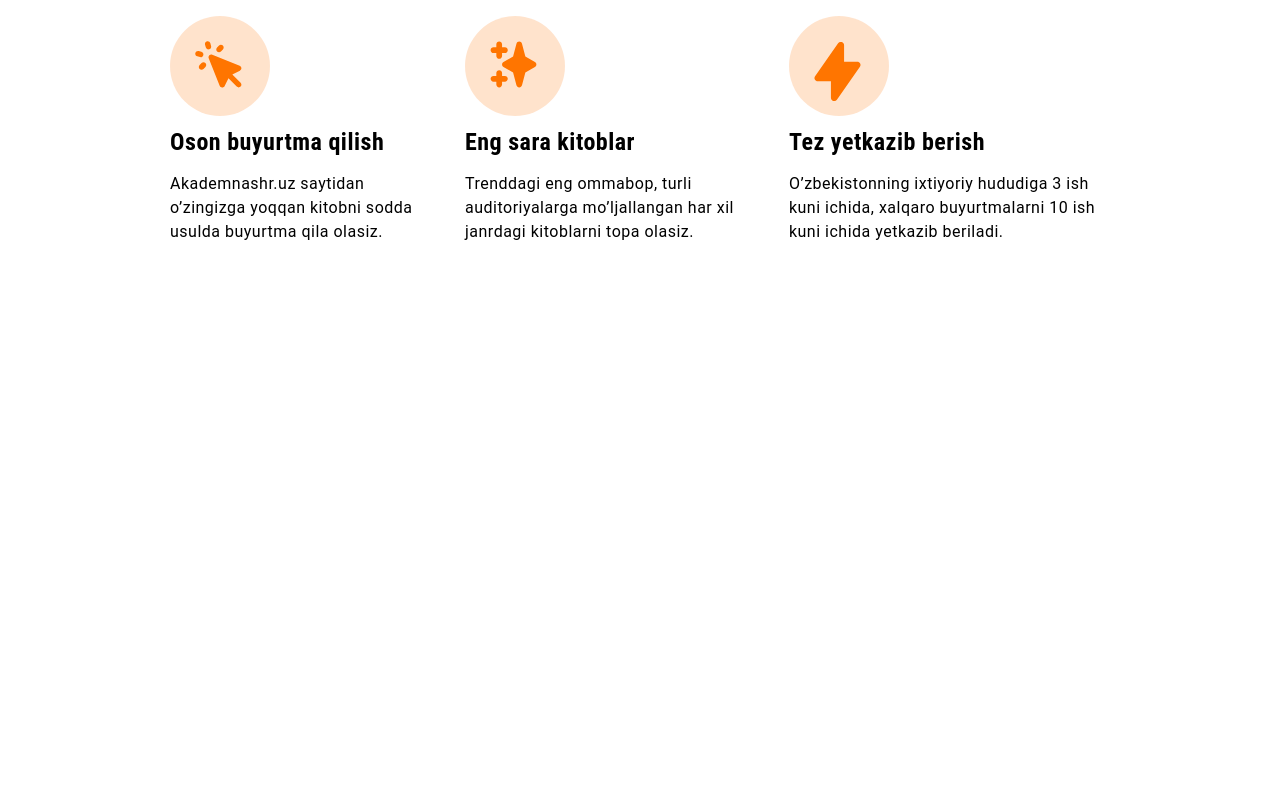
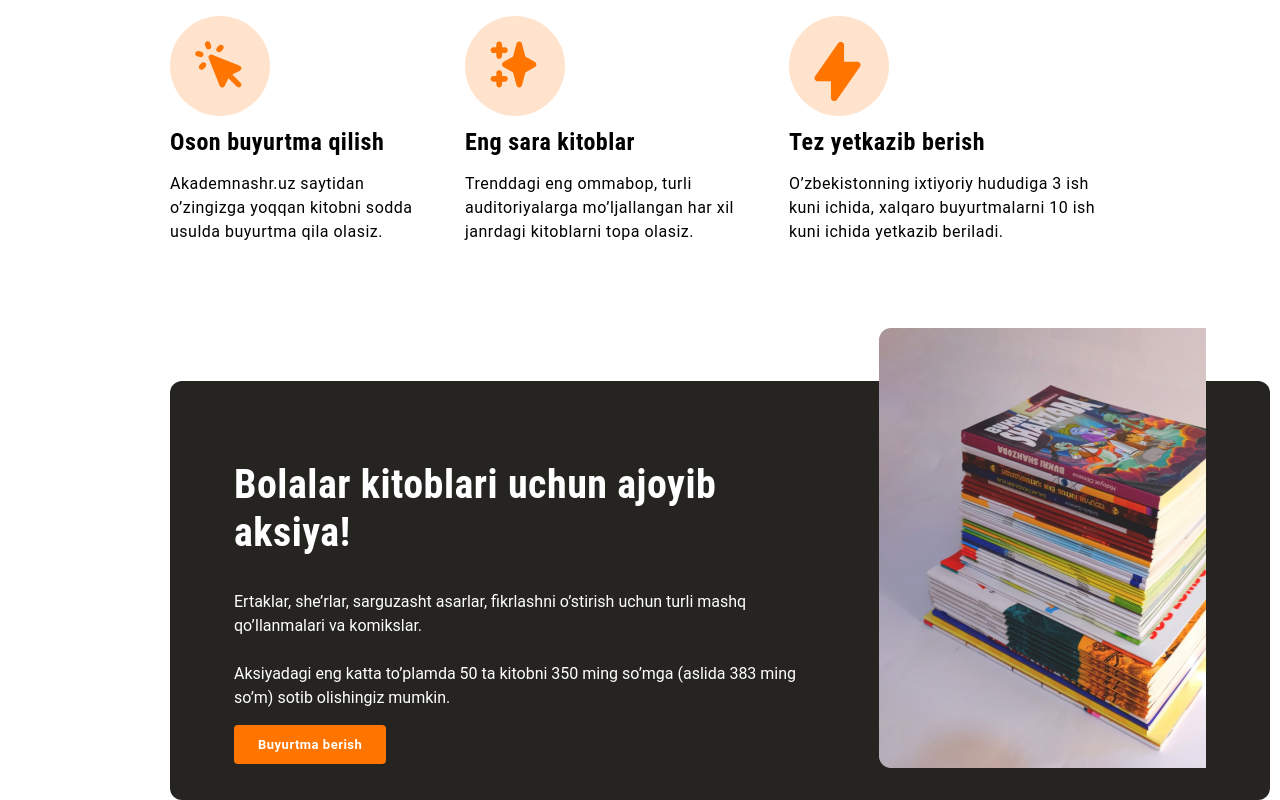
Before and after one commit to samandarweb/akademnashr, a plain HTML site: page index.html in a window 1280 px wide. Shown: the part 1088-1888 px from the top of the page. Before the commit the page ends 1525 px from the top, so only its background shows below. Drawn offline with Linux system fonts and the light colour scheme; a web font is replaced by a local one.

Commit message:
sale-bg finished

```diff
--- a/css/style.css
+++ b/css/style.css
@@ -168,8 +168,8 @@ body{
     height: 340px;
     height: 245px;
 }
-.feaures_item:not(:last-child){
-    margin-right: 40px;
+.feaures_item:not(:first-child){
+    margin-left: 40px;
 }
 .feaures_image{
     width: 100px;
@@ -192,3 +192,43 @@ body{
     line-height: 24px;
     letter-spacing: 0.5px;
 }
+/* sale-bg section */
+.sale-bg{
+    margin-top: 120px;
+    margin-bottom: 160px;
+}
+.sale-bg_container{
+    width: 1100px;
+    height: 419px;
+    background: #252420;
+    border-radius: 12px;
+    display: flex;
+    justify-content: space-between;
+    align-items: center;
+}
+.sale-bg_content{
+    margin: 64px;
+}
+.sale-bg_title{
+    font-family: "Roboto Condensed", sans-serif;
+    font-weight: 700;
+    font-size: 40px;
+    line-height: 48px;
+    letter-spacing: 0.5px;
+    color: #fff;
+}
+.sale-bg_text{
+    font-size: 16px;
+    font-weight: 400;
+    line-height: 24px;
+    letter-spacing: 0.5s;
+    color: #fff;
+    margin: 24px 0;
+}
+.sale-bg-img{
+    width: 440px;
+    height: 440px;
+    background: url('../images/akademnashr-sale-img.png');
+    margin-top: -85px;
+    margin-right: 64px;
+}
--- a/index.html
+++ b/index.html
@@ -89,6 +89,25 @@
                         </div>
                     </div>
             </div>
+            <!-- sale-book -->
+            <section class="sale-bg">
+                <div class="container">
+                    <div class="sale-bg_container">
+                        <div class="sale-bg_content">
+                            <h2 class="sale-bg_title">Bolalar kitoblari uchun
+                                ajoyib aksiya!</h2>
+                                <p class="sale-bg_text">
+                                    Ertaklar, she’rlar, sarguzasht asarlar, fikrlashni o’stirish uchun turli mashq qo’llanmalari va komikslar.
+                                    <br>
+                                    <br>
+                                    Aksiyadagi eng katta to’plamda 50 ta kitobni 350 ming so’mga (aslida 383 ming so’m) sotib olishingiz mumkin.
+                                </p>
+                                <a class="hero-btn" href="#">Buyurtma berish</a>
+                        </div>
+                        <div class="sale-bg-img"></div>
+                    </div>
+                </div>
+            </section>
         </section>
     </main>
   </body>
```
